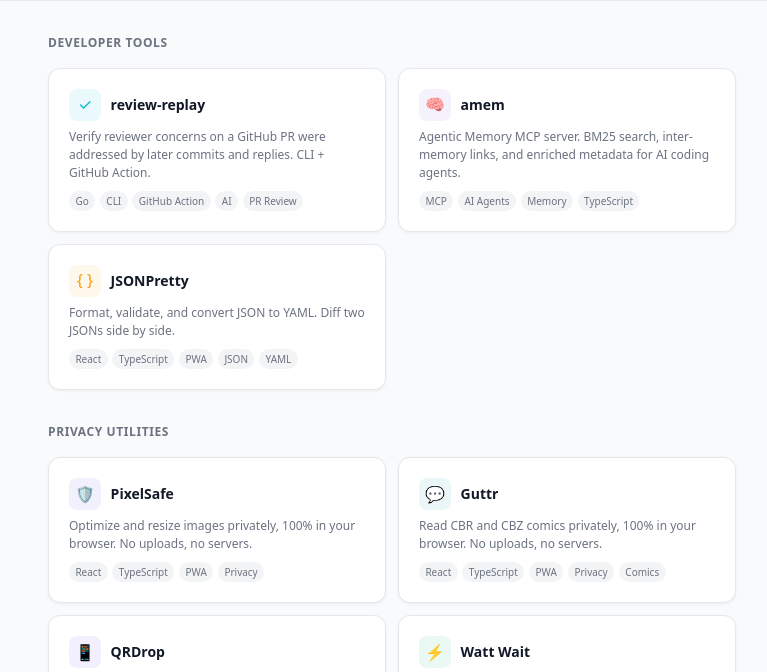
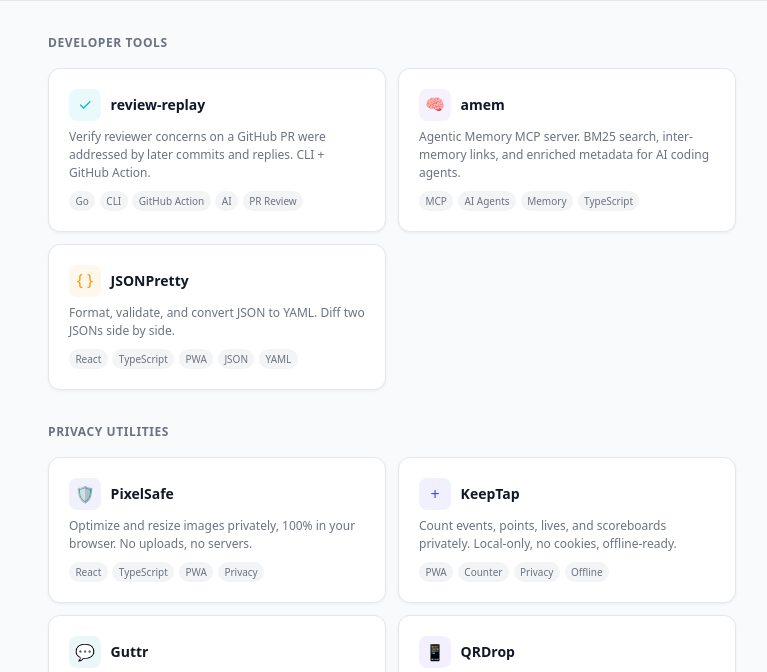
Before and after one commit to alejandroSuch/alejandroSuch.github.io, a plain HTML site: page index.html in a window 1280 px wide. Shown: the part 80-752 px from the top of the page, without its empty margins (248-1015 px from the left). Drawn offline with Linux system fonts and the light colour scheme.

Commit message:
Add KeepTap to project listing

```diff
--- a/index.html
+++ b/index.html
@@ -274,6 +274,14 @@
             tags: ['React', 'TypeScript', 'PWA', 'Privacy'],
           },
           {
+            name: 'KeepTap',
+            desc: 'Count events, points, lives, and scoreboards privately. Local-only, no cookies, offline-ready.',
+            url: '/keeptap/',
+            icon: '+',
+            color: '#4f46e5',
+            tags: ['PWA', 'Counter', 'Privacy', 'Offline'],
+          },
+          {
             name: 'Guttr',
             desc: 'Read CBR and CBZ comics privately, 100% in your browser. No uploads, no servers.',
             url: '/guttr/',
```
